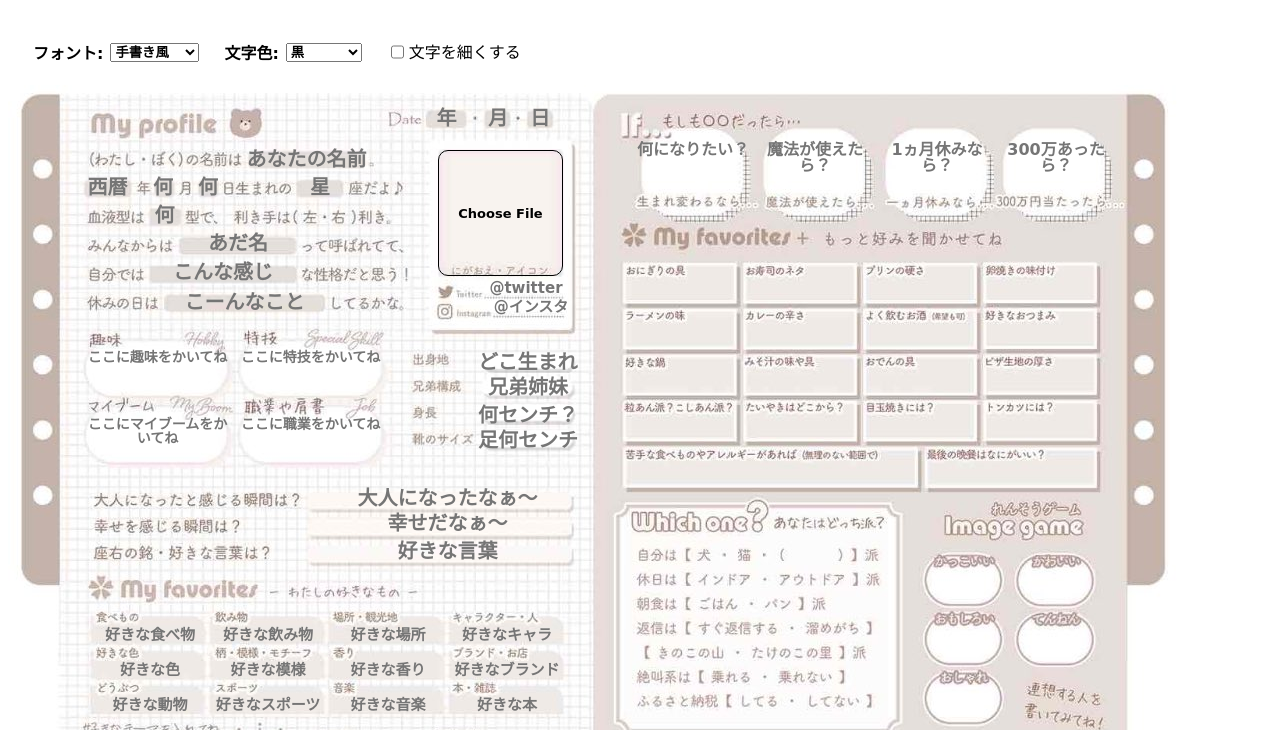
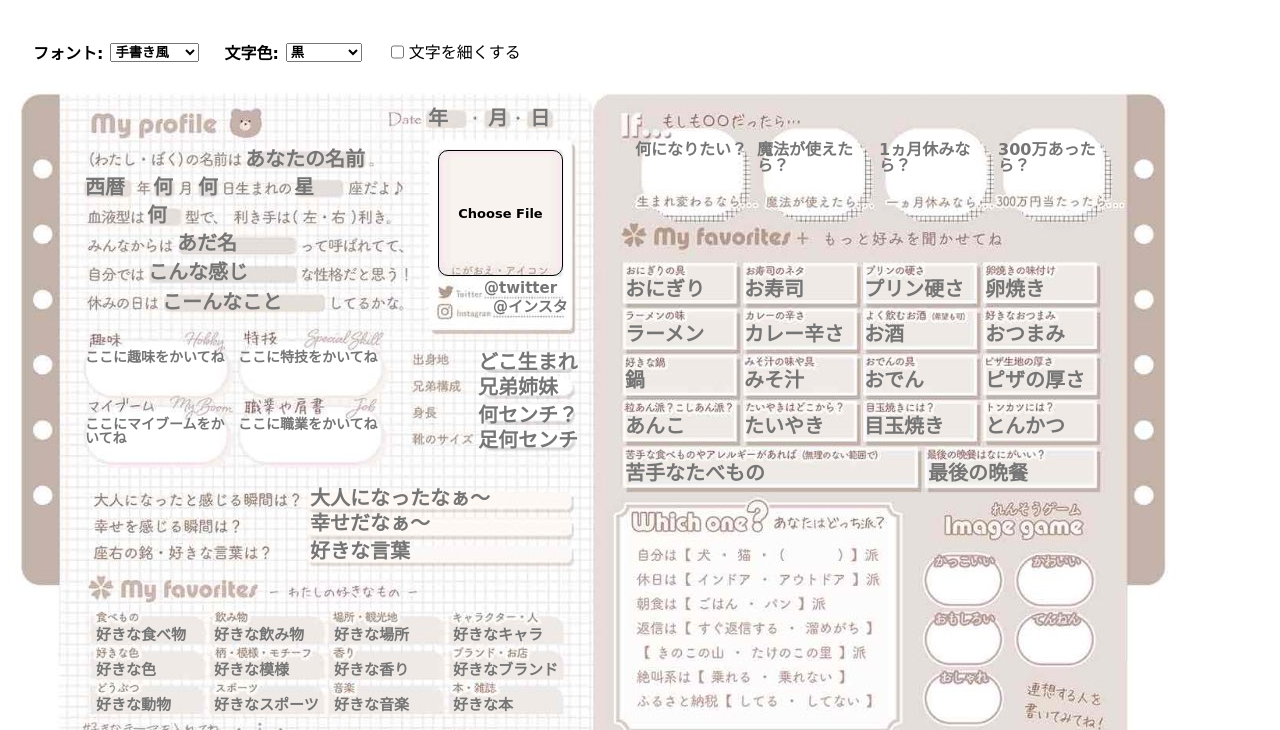
Before and after one commit to akaneotake/profile-note, a website: page index.html in a window 1280 px wide. Shown: the part 70-800 px from the top of the page. Drawn offline with nearby package versions, Linux system fonts and the light colour scheme; a web font is replaced by a local one.

Commit message:
Delete object-fit for icon image & set background img

```diff
--- a/index.html
+++ b/index.html
@@ -108,7 +108,7 @@
       <input id="day-off" type="text" name="day-off" placeholder="こーんなこと">
 
       <!-- アイコン画像アップロード -->
-      <img id="user-icon-preview" src="" alt="アイコン画像" style="object-fit:cover;">
+      <div id="user-icon-preview"></div>
       <input id="user-icon-choose" type="file" name="user-icon" accept="image/*">
 
       <!-- 左上右のinput（文字小） -->
@@ -160,11 +160,37 @@
       <textarea id="present-you-want" class="leftdown-textarea" maxlength="21" placeholder="欲しいプレゼント"></textarea>
       <textarea id="good-memory" class="leftdown-textarea" maxlength="21" placeholder="いい思い出"></textarea>
 
-      <!-- 右上のtextarea（if） -->
+      <!-- 右上のtextarea(if) -->
       <textarea id="if-reborn" class="rightup-textarea" maxlength="21" placeholder="何になりたい？"></textarea>
       <textarea id="if-magic" class="rightup-textarea" maxlength="21" placeholder="魔法が使えたら？"></textarea>
       <textarea id="if-a-month-free" class="rightup-textarea" maxlength="21" placeholder="1ヵ月休みなら？"></textarea>
       <textarea id="if-3million" class="rightup-textarea" maxlength="21" placeholder="300万あったら？"></textarea>
+
+      <!-- 右中のinput(My favorites+) -->
+      <input id="onigiri" class="rightmiddle-input" type="text" name="onigiri" placeholder="おにぎり">
+      <input id="sushi" class="rightmiddle-input" type="text" name="sushi" placeholder="お寿司">
+      <input id="pudding" class="rightmiddle-input" type="text" name="pudding" placeholder="プリン硬さ">
+      <input id="tamagoyaki" class="rightmiddle-input" type="text" name="tamagoyaki" placeholder="卵焼き">
+
+      <input id="ramen" class="rightmiddle-input" type="text" name="ramen" placeholder="ラーメン">
+      <input id="curry" class="rightmiddle-input" type="text" name="curry" placeholder="カレー辛さ">
+      <input id="alcohol" class="rightmiddle-input" type="text" name="alcohol" placeholder="お酒">
+      <input id="otsumami" class="rightmiddle-input" type="text" name="otsumami" placeholder="おつまみ">
+
+      <input id="nabe" class="rightmiddle-input" type="text" name="nabe" placeholder="鍋">
+      <input id="misosiru" class="rightmiddle-input" type="text" name="misosiru" placeholder="みそ汁">
+      <input id="oden" class="rightmiddle-input" type="text" name="oden" placeholder="おでん">
+      <input id="pizza" class="rightmiddle-input" type="text" name="pizza" placeholder="ピザの厚さ">
+
+      <input id="anko" class="rightmiddle-input" type="text" name="anko" placeholder="あんこ">
+      <input id="taiyaki" class="rightmiddle-input" type="text" name="taiyaki" placeholder="たいやき">
+      <input id="medamayaki" class="rightmiddle-input" type="text" name="medamayaki" placeholder="目玉焼き">
+      <input id="tonkatsu" class="rightmiddle-input" type="text" name="tonkatsu" placeholder="とんかつ">
+
+      <input id="not-favorite-food" type="text" name="not-favorite-food" placeholder="苦手なたべもの">
+      <input id="last-food" type="text" name="last-food" placeholder="最後の晩餐">
+
+
 
 
     </div>
--- a/script.js
+++ b/script.js
@@ -171,10 +171,9 @@ function showIconPreview(event) {
   const iconChoose = document.getElementById('user-icon-choose');
 
   if (file) {
-    iconPreview.setAttribute('src', URL.createObjectURL(file[0]));
+    iconPreview.style.backgroundImage = 'url(' + URL.createObjectURL(file[0]) + ')';
     iconPreview.style.display = 'block';
     iconChoose.style.opacity = 0;
-
   } else {
     iconPreview.style.display = 'none';
     iconChoose.style.opacity = 1;
--- a/style.css
+++ b/style.css
@@ -59,7 +59,9 @@ input {
   font-size: 20px;
   font-weight: bold;
   /* ☆彡中央寄せしたらプレビューズレる？ */
-  text-align: center;
+  /* text-align: center; */
+  /* ☆彡ここimportantしたらズレなくなる？ */
+  line-height: 1 !important;
 }
 
 textarea {
@@ -72,19 +74,15 @@ textarea {
   font-family: "Yomogi", cursive;
   font-weight: bold;
   /* ☆彡中央寄せしたらプレビューズレる？ */
-  text-align: center;
-  line-height: 1;
+  /* text-align: center; */
+  /* ☆彡ここimportantしたらズレなくなる？ */
+  line-height: 1 !important;
   overflow:hidden;
 }
 
 .font15px {
   height: 17px;
   font-size: 15px;
-}
-
-.font27px {
-  height: 29px;
-  font-size: 27px;
 }
 
 /* 左上input */
@@ -164,12 +162,16 @@ textarea {
 #user-icon-preview {
   display: none;
   position: absolute;
-  border: solid 1px;
+  border: solid 1px black !important;
   border-radius: 10px;
   width: 125px !important;
   height: 126px !important;
   left: 430px;
   top: 65px;
+  background-image: "";
+  background-repeat: no-repeat;
+  background-size: cover;
+  background-position: center center;
 }
 
 #user-icon-choose::file-selector-button {
@@ -339,6 +341,11 @@ textarea {
 }
 
 /* 左下のinput(BEST3) */
+.font27px {
+  height: 29px;
+  font-size: 27px;
+}
+
 #best3-thema {
   width: 134px;
   left: 88px;
@@ -413,6 +420,106 @@ textarea {
   left: 988px;
 }
 
+/* 右中のinput(My favorites+) */
+.rightmiddle-input {
+  width: 112px;
+}
+
+#onigiri {
+  left: 615px;
+  top: 192px;
+}
+
+#sushi {
+  left: 734px;
+  top: 192px;
+}
+
+#pudding {
+  left: 854px;
+  top: 192px;
+}
+
+#tamagoyaki {
+  left: 975px;
+  top: 192px;
+}
+
+#ramen {
+  left: 615px;
+  top: 237px;
+}
+
+#curry {
+  left: 734px;
+  top: 237px;
+}
+
+#alcohol {
+  left: 854px;
+  top: 237px;
+}
+
+#otsumami {
+  left: 975px;
+  top: 237px;
+}
+
+#nabe {
+  left: 615px;
+  top: 283px;
+}
+
+#misosiru {
+  left: 734px;
+  top: 283px;
+}
+
+#oden {
+  left: 854px;
+  top: 283px;
+}
+
+#pizza {
+  left: 975px;
+  top: 283px;
+}
+
+#anko {
+  left: 615px;
+  top: 329px;
+}
+
+#taiyaki {
+  left: 734px;
+  top: 329px;
+}
+
+#medamayaki {
+  left: 854px;
+  top: 329px;
+}
+
+#tonkatsu {
+  left: 975px;
+  top: 329px;
+}
+
+#not-favorite-food {
+  width: 295px;
+  left: 615px;
+  top: 376px;
+}
+
+#last-food {
+  width: 169px;
+  left: 918px;
+  top: 376px;
+}
+
+
+
+
 .btn {
   display: block;
   font-family: "Yomogi", cursive;
```
